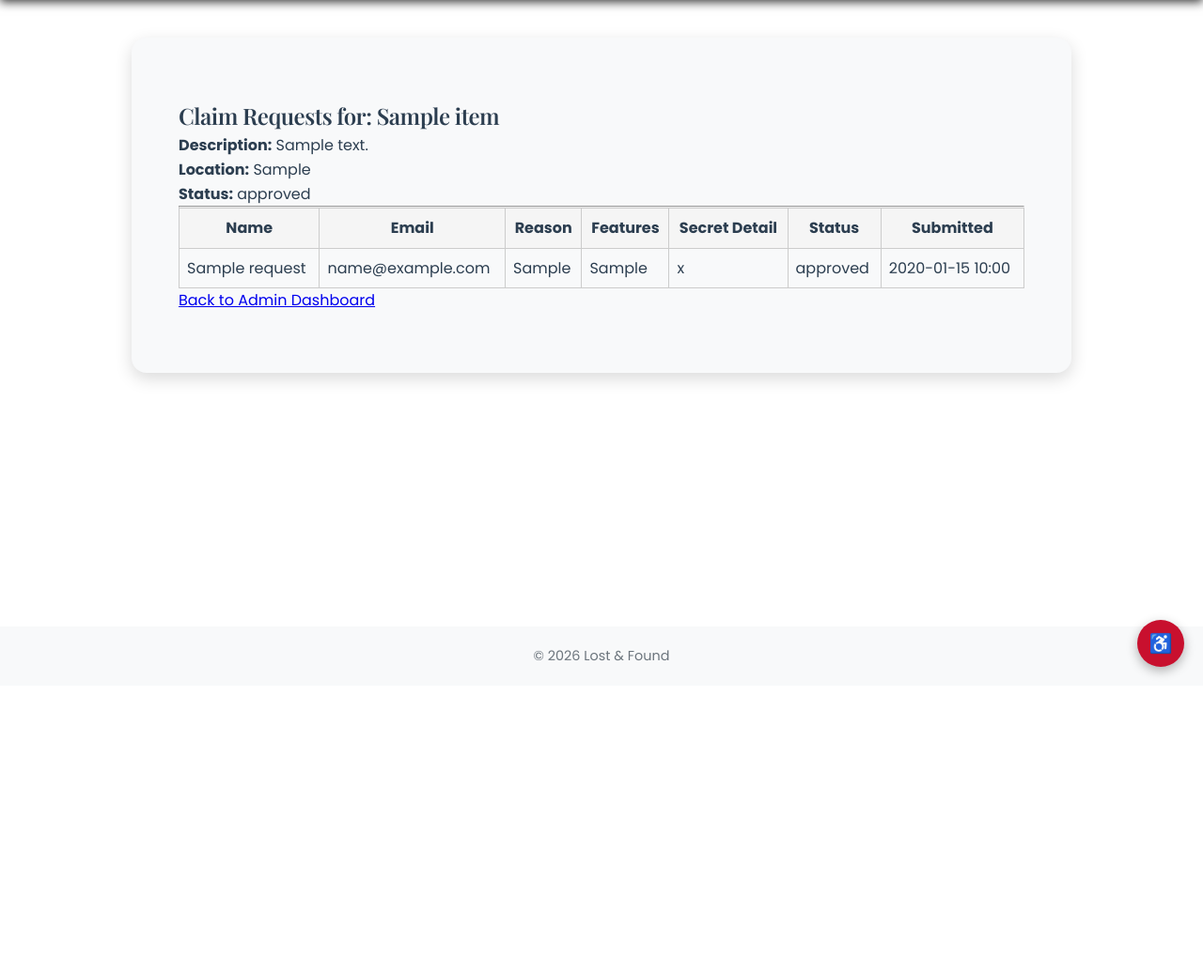
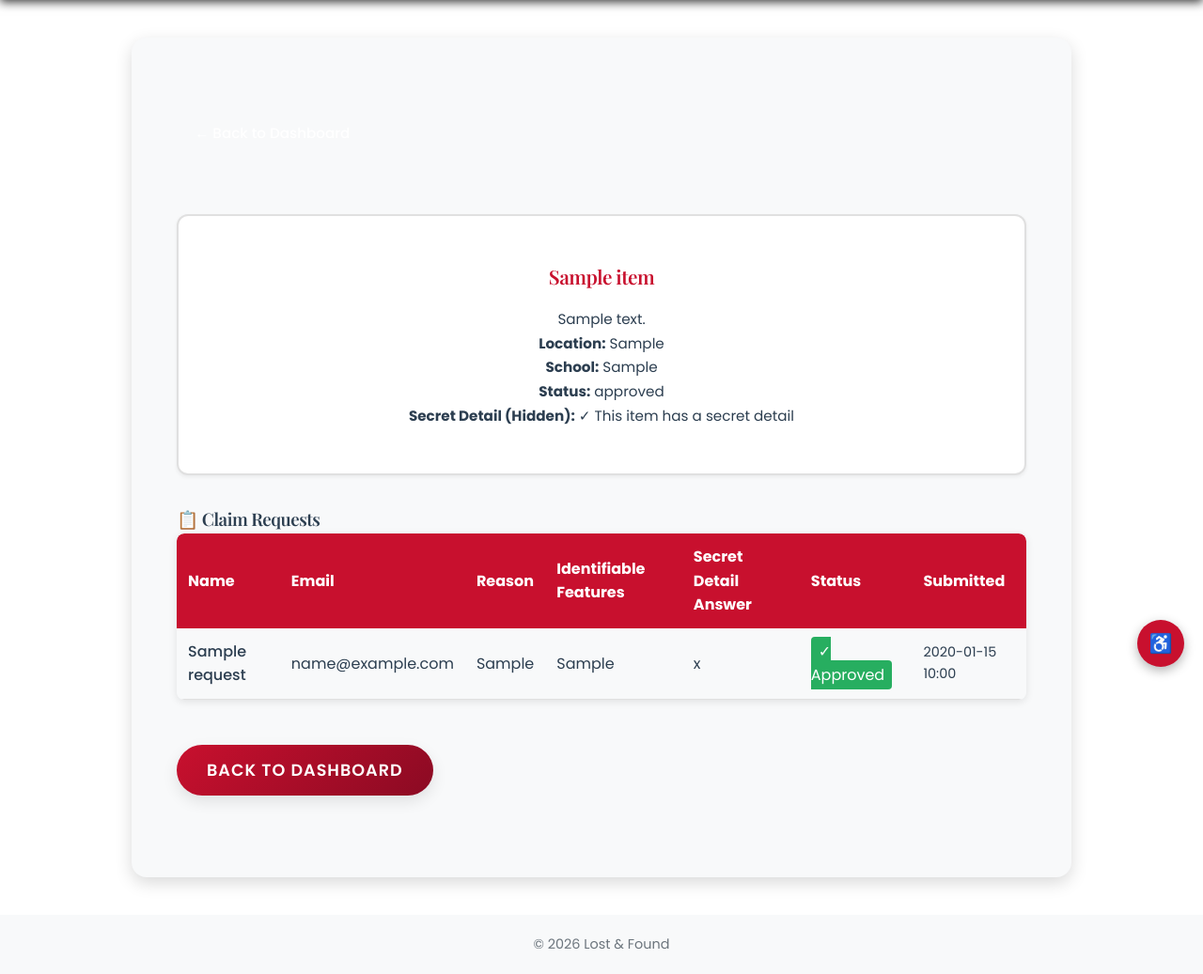
Before and after one commit to ayaanbekur/Fbla_2026, a Flask app: page /admin/item/1/claims in a window 1280 px wide. Shown: the part 70-1107 px from the top of the page at 94% size. Before the commit the page ends 791 px from the top, so only its background shows below. Run offline with Flask 3, Linux system fonts and the light colour scheme; a user stored in the database is signed in; tables that the repository leaves empty hold one stand-in row (values such as "Sample post"); parts of the project's set-up code (start-up, migrations or seed data) failed here and were passed over; some libraries are stand-ins or nearby versions.

Commit message:
Add View Claims button to admin dashboard and improve claims display template

```diff
--- a/templates/admin.html
+++ b/templates/admin.html
@@ -120,6 +120,8 @@
           </form>
           {% endif %}
 
+          <a href="{{ url_for('admin_view_claims', item_id=item['id']) }}" class="nav-link" style="background:var(--surface);color:var(--text);border-radius:8px;padding:0.35rem 0.6rem;border:none;cursor:pointer;margin-left:0.5rem;text-decoration:none;display:inline-block;">📋 View Claims</a>
+
           <form method="post" action="{{ url_for('admin_delete', item_id=item['id']) }}" style="margin-left:auto;display:inline;" onsubmit="return confirm('Permanently delete this item?');">
             <button type="submit" class="danger-button small" style="background:#c0392b;">Delete</button>
           </form>
--- a/templates/admin_claims.html
+++ b/templates/admin_claims.html
@@ -2,47 +2,90 @@
 
 {% block content %}
 <div class="admin-claims-container">
-    <h2>Claim Requests for: {{ item.name }}</h2>
-    <p><strong>Description:</strong> {{ item.description }}</p>
+    <a href="{{ url_for('admin') }}" class="nav-link" style="margin-bottom: 1rem; display: inline-block;">← Back to Dashboard</a>
+
+    <div class="card-grid" style="margin-bottom: 2rem;">
+        <div class="item-card">
+            <div class="card-body">
+                <h3>{{ item.name }}</h3>
+                <p>{{ item.description }}</p>
+                {% if item.location %}
                     <p><strong>Location:</strong> {{ item.location }}</p>
+                {% endif %}
+                <p><strong>School:</strong> {{ item.school }}</p>
                 <p><strong>Status:</strong> {{ item.status }}</p>
-    <hr>
+                {% if item.secret_detail %}
+                    <p><strong>Secret Detail (Hidden):</strong> ✓ This item has a secret detail</p>
+                {% endif %}
+            </div>
+        </div>
+    </div>
+
+    <h3>📋 Claim Requests</h3>
+
     {% if claims %}
-        <table class="claims-table">
-            <thead>
+        <div class="table-wrapper" style="overflow-x: auto; margin-bottom: 2rem;">
+            <table class="claims-table" style="width: 100%; border-collapse: collapse; background: var(--surface); border-radius: 8px; overflow: hidden;">
+                <thead style="background: var(--primary); color: white;">
                     <tr>
-                    <th>Name</th>
-                    <th>Email</th>
-                    <th>Reason</th>
-                    <th>Features</th>
-                    <th>Secret Detail</th>
-                    <th>Status</th>
-                    <th>Submitted</th>
+                        <th style="padding: 12px; text-align: left;">Name</th>
+                        <th style="padding: 12px; text-align: left;">Email</th>
+                        <th style="padding: 12px; text-align: left;">Reason</th>
+                        <th style="padding: 12px; text-align: left;">Identifiable Features</th>
+                        {% if item.secret_detail %}
+                        <th style="padding: 12px; text-align: left;">Secret Detail Answer</th>
+                        {% endif %}
+                        <th style="padding: 12px; text-align: left;">Status</th>
+                        <th style="padding: 12px; text-align: left;">Submitted</th>
                     </tr>
                 </thead>
                 <tbody>
                     {% for claim in claims %}
-                <tr>
-                    <td>{{ claim.claimant_name }}</td>
-                    <td>{{ claim.claimant_email }}</td>
-                    <td>{{ claim.claim_reason }}</td>
-                    <td>{{ claim.identifiable_features }}</td>
-                    <td>{{ claim.secret_detail_answer }}</td>
-                    <td>{{ claim.status }}</td>
-                    <td>{{ claim.timestamp.strftime('%Y-%m-%d %H:%M') }}</td>
+                    <tr style="border-bottom: 1px solid var(--border);">
+                        <td style="padding: 12px; font-weight: 500;">{{ claim.claimant_name }}</td>
+                        <td style="padding: 12px;">{{ claim.claimant_email }}</td>
+                        <td style="padding: 12px; max-width: 300px; word-wrap: break-word;">{{ claim.claim_reason }}</td>
+                        <td style="padding: 12px; max-width: 300px; word-wrap: break-word;">{{ claim.identifiable_features }}</td>
+                        {% if item.secret_detail %}
+                        <td style="padding: 12px; max-width: 300px; word-wrap: break-word;">{{ claim.secret_detail_answer }}</td>
+                        {% endif %}
+                        <td style="padding: 12px;">
+                            {% if claim.status == 'approved' %}
+                                <span style="background: #27ae60; color: white; padding: 4px 8px; border-radius: 4px;">✓ Approved</span>
+                            {% elif claim.status == 'rejected' %}
+                                <span style="background: #e74c3c; color: white; padding: 4px 8px; border-radius: 4px;">✗ Rejected</span>
+                            {% else %}
+                                <span style="background: #f39c12; color: white; padding: 4px 8px; border-radius: 4px;">⏳ Pending</span>
+                            {% endif %}
+                        </td>
+                        <td style="padding: 12px; font-size: 0.9rem;">{{ claim.timestamp.strftime('%Y-%m-%d %H:%M') }}</td>
                     </tr>
                     {% endfor %}
                 </tbody>
             </table>
+        </div>
     {% else %}
-        <p>No claim requests for this item yet.</p>
+        <p style="text-align: center; padding: 2rem; color: var(--text-muted);">No claim requests for this item yet.</p>
     {% endif %}
-    <a href="{{ url_for('admin') }}" class="btn btn-secondary">Back to Admin Dashboard</a>
+
+    <a href="{{ url_for('admin') }}" class="cta-button" style="margin-top: 1rem;">Back to Dashboard</a>
 </div>
+
 <style>
-.admin-claims-container { max-width: 900px; margin: 2rem auto; }
-.claims-table { width: 100%; border-collapse: collapse; }
-.claims-table th, .claims-table td { border: 1px solid #ccc; padding: 8px; }
-.claims-table th { background: #f5f5f5; }
+.admin-claims-container {
+    max-width: 1200px;
+    margin: 2rem auto;
+    padding: 1rem;
+}
+
+.table-wrapper {
+    background: var(--surface);
+    border-radius: 8px;
+    box-shadow: 0 2px 8px rgba(0,0,0,0.1);
+}
+
+.claims-table tbody tr:hover {
+    background: var(--background);
+}
 </style>
 {% endblock %}
```
Lines whose indentation alone changed are shown as unchanged.
